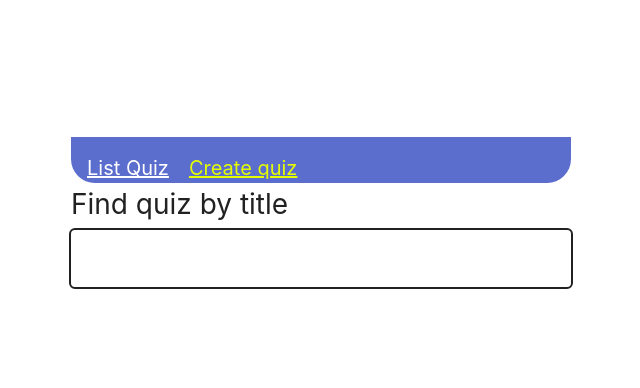
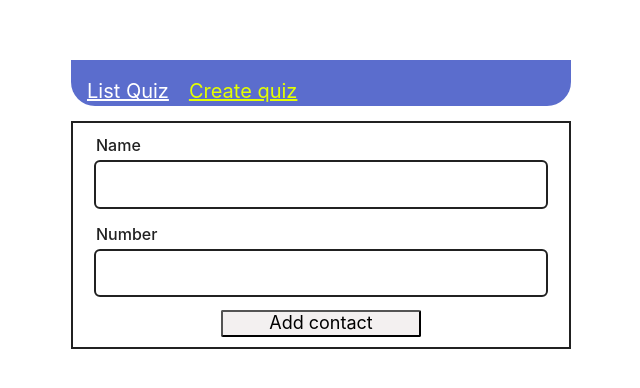
Before and after one commit to Serhiy199/my-task-react-quit, a React (Vite) app: page /form in a window 1280 px wide. Shown: the part 188-576 px from the top of the page, without its empty margins (29-669 px from the left). Built offline with nearby package versions, Linux system fonts and the light colour scheme.

Commit message:
serch box in home page

```diff
--- a/src/App.jsx
+++ b/src/App.jsx
@@ -7,6 +7,7 @@ import Navigation from './components/Navigation/Navigation';
 import HomePage from './page/Home/HomePage';
 import QuizQuestions from './page/QuizQuestions/QuizQuestions';
 import SearchBox from './components/SearchBox/SearchBox';
+import QuizForm from './page/QuizForm/QuizForm';
 
 function App() {
     const [arrQuizQuestions, setArrQuizQuestions] = useState(() => {
@@ -16,8 +17,10 @@ function App() {
 
     const [filterQuiz, setFilterQuiz] = useState('');
 
+    const [filterQuizById, setFilterQuizById] = useState('');
+
     const selectedQuiz = quizId => {
-        return setFilterQuiz(quizId);
+        return setFilterQuizById(quizId);
     };
 
     const findQuiz = arrQuizQuestions.find(quiz => quiz.id === filterQuiz);
@@ -39,18 +42,20 @@ function App() {
     return (
         <>
             <Navigation />
-            <SearchBox value={filterQuiz} onFilterContacts={setFilterQuiz} />
             <Routes>
                 <Route
                     path="/"
                     element={
                         <HomePage
+                            onFilterQuiz={filterQuiz}
+                            onSetFilterQuiz={setFilterQuiz}
                             onListQuiz={visibleQuiz}
                             onDelete={deleteQuiz}
                             onQuizId={selectedQuiz}
                         />
                     }
                 />
+                <Route path="/form" element={<QuizForm />} />
                 <Route path="/quiz/:quizId" element={<QuizQuestions onSelectedQuiz={findQuiz} />} />
             </Routes>
         </>
--- a/src/page/Home/HomePage.jsx
+++ b/src/page/Home/HomePage.jsx
@@ -1,9 +1,16 @@
 import QuizList from '../../components/QuizList/QuizList';
+import SearchBox from '../../components/SearchBox/SearchBox';
 
-export default function HomePage({ onListQuiz, onQuizId, onDelete }) {
-    console.log(onListQuiz);
+export default function HomePage({
+    onFilterQuiz,
+    onSetFilterQuiz,
+    onListQuiz,
+    onQuizId,
+    onDelete,
+}) {
     return (
         <>
+            <SearchBox value={onFilterQuiz} onFilterContacts={onSetFilterQuiz} />
             <QuizList onDelete={onDelete} onQuizId={onQuizId} onListQuiz={onListQuiz} />;
         </>
     );
--- a/src/page/QuizForm/QuizForm.jsx
+++ b/src/page/QuizForm/QuizForm.jsx
@@ -14,7 +14,7 @@ const initialValues = {
     number: '',
 };
 
-export default function ContactForm({ onContact }) {
+export default function QuizForm({ onContact }) {
     const usernNameId = useId();
     const numberId = useId();
 
```
